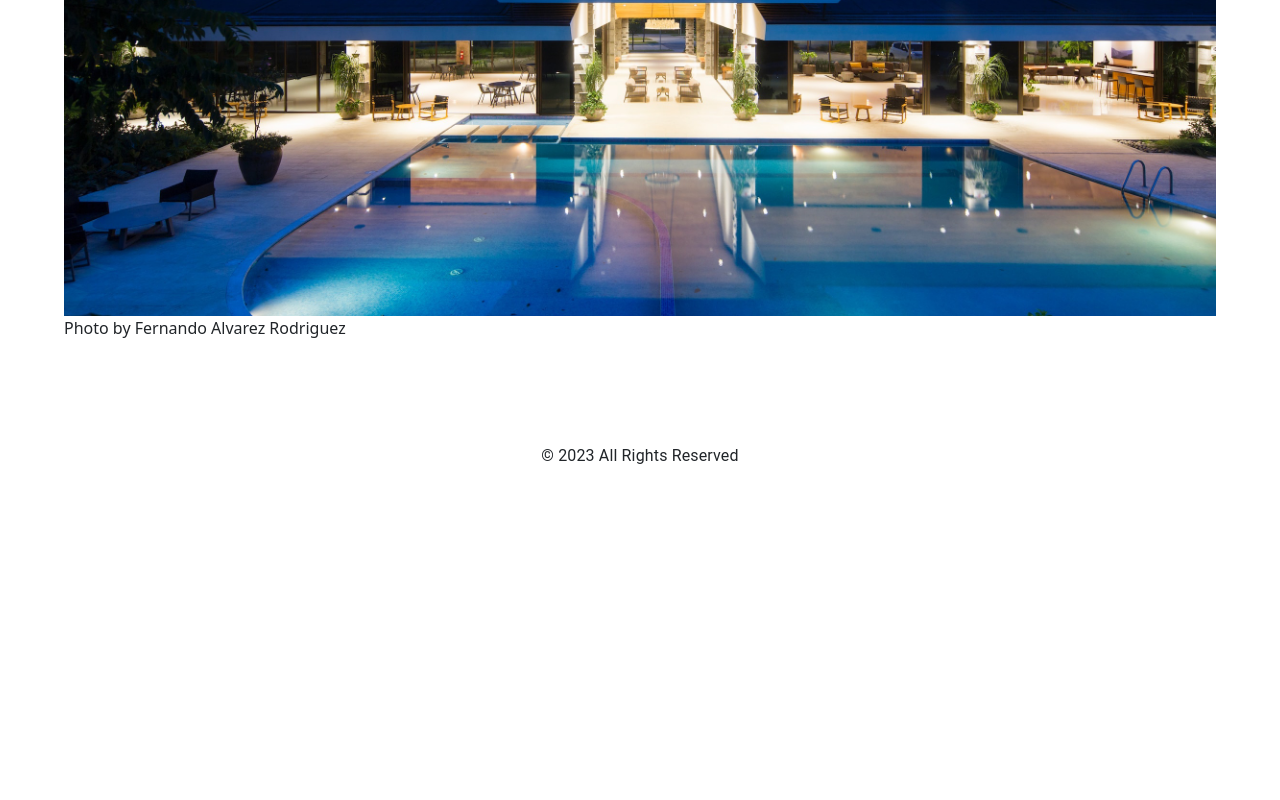
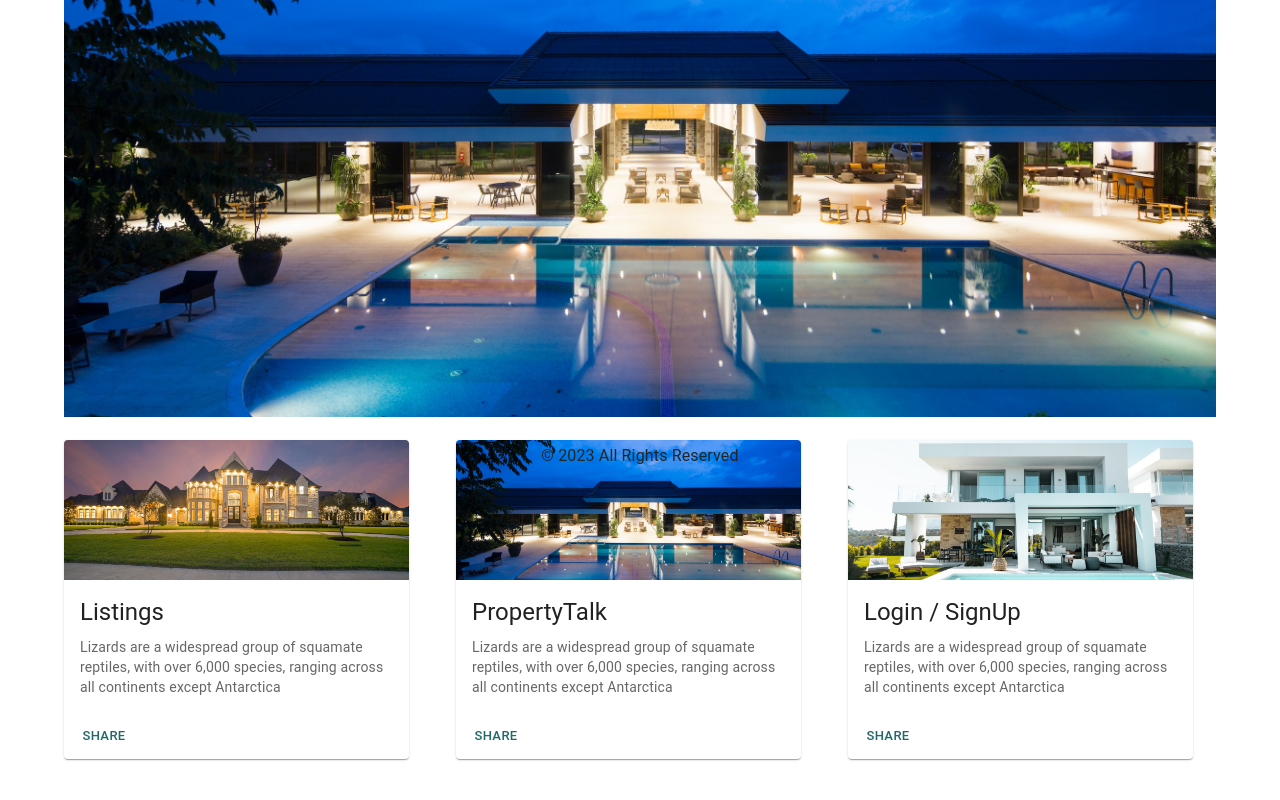
Before and after one commit to darvinmarte/real-estate-app, a React (Vite) app in the folder client/: page / in a window 1280 px wide. Shown: the part 332-1132 px from the top of the page. Before the commit the page ends 800 px from the top, so only its background shows below. Built offline with nearby package versions, Linux system fonts and the light colour scheme.

Commit message:
added cards on homepage

```diff
--- a/client/src/components/Footer/footer.css
+++ b/client/src/components/Footer/footer.css
@@ -3,6 +3,5 @@
     left: 0;
     bottom: 0;
     width: 100%;
-    padding-top: 5%;
     /* text-align: center; */
 }
--- a/client/src/pages/Home.jsx
+++ b/client/src/pages/Home.jsx
@@ -1,7 +1,9 @@
 import { useState, useEffect } from 'react';
 import "./pages.css"
 
-import { Typography, Container } from "@mui/material";
+import ImageOne from "../assets/images/photo1.jpg"
+
+import { Typography, Container, Card, CardContent, CardMedia, Button, CardActionArea, CardActions, Grid } from "@mui/material";
 
 //images provided from unsplash.com
 const images = ['./src/assets/images/photo1.jpg', './src/assets/images/photo2.jpg', './src/assets/images/photo3.jpg']
@@ -21,14 +23,99 @@ const Home = () => {
 
   return (
     <main>
-      <Container>
-      <div className="justify-center homepageContainer">
-        <img src={images[currentIndex]} alt={`Image ${currentIndex + 1}`} className ="hero-image"/>
-        <div className="text">{texts[currentIndex]}</div>
-        <Typography className="textOver" variant="h6">Welcome to PropertyPulse where you find your next home and learn all about it!</Typography>
-      </div>
+      <Container style={{paddingBottom: "4%"}}>
+        <Typography className="welcomeText" variant="h6" style={{marginTop: "2%"}}>Welcome to PropertyPulse where you find your next home and learn all about it!</Typography>
+        <div className="justify-center homepageContainer">
+          <img src={images[currentIndex]} alt={`Image ${currentIndex + 1}`} className="hero-image" />
 
+          {/* <div className="text">{texts[currentIndex]}</div> */}
+          {/* <Typography className="textOver" variant="h6">Welcome to PropertyPulse where you find your next home and learn all about it!</Typography> */}
+        </div>
+        <Grid container spacing={{ xs: 2, md: 3 }} columns={{ xs: 4, sm: 8, md: 12 }}>
+          <Grid item xs={2} sm={4} md={4}>
+            <Card sx={{ maxWidth: 345 }}>
+              <CardActionArea>
+                <CardMedia
+                  component="img"
+                  height="140"
+                  image="../src/assets/images/photo1.jpg"
+                  alt="green iguana"
+                />
+                <CardContent>
+                  <Typography gutterBottom variant="h5" component="div">
+                    Listings
+                  </Typography>
+                  <Typography variant="body2" color="text.secondary">
+                    Lizards are a widespread group of squamate reptiles, with over 6,000
+                    species, ranging across all continents except Antarctica
+                  </Typography>
+                </CardContent>
+              </CardActionArea>
+              <CardActions>
+                <Button size="small" color="primary">
+                  Share
+                </Button>
+              </CardActions>
+            </Card>
+          </Grid>
+
+          <Grid item xs={2} sm={4} md={4}>
+            <Card sx={{ maxWidth: 345 }}>
+              <CardActionArea>
+                <CardMedia
+                  component="img"
+                  height="140"
+                  image="../src/assets/images/photo2.jpg"
+                  alt="green iguana"
+                />
+                <CardContent>
+                  <Typography gutterBottom variant="h5" component="div">
+                    PropertyTalk
+                  </Typography>
+                  <Typography variant="body2" color="text.secondary">
+                    Lizards are a widespread group of squamate reptiles, with over 6,000
+                    species, ranging across all continents except Antarctica
+                  </Typography>
+                </CardContent>
+              </CardActionArea>
+              <CardActions>
+                <Button size="small" color="primary">
+                  Share
+                </Button>
+              </CardActions>
+            </Card>
+          </Grid>
+
+          <Grid item xs={2} sm={4} md={4}>
+            <Card sx={{ maxWidth: 345 }}>
+              <CardActionArea>
+                <CardMedia
+                  component="img"
+                  height="140"
+                  image="../src/assets/images/photo3.jpg"
+                  alt="green iguana"
+                />
+                <CardContent>
+                  <Typography gutterBottom variant="h5" component="div">
+                    Login / SignUp
+                  </Typography>
+                  <Typography variant="body2" color="text.secondary">
+                    Lizards are a widespread group of squamate reptiles, with over 6,000
+                    species, ranging across all continents except Antarctica
+                  </Typography>
+                </CardContent>
+              </CardActionArea>
+              <CardActions>
+                <Button size="small" color="primary">
+                  Share
+                </Button>
+              </CardActions>
+            </Card>
+          </Grid>
+        </Grid>
       </Container>
+
+
     </main>
   );
 };
--- a/client/src/pages/pages.css
+++ b/client/src/pages/pages.css
@@ -10,6 +10,8 @@
     position: relative;
     width: 100%;
     height: 100%;
+    margin-bottom: 2%;
+    background-color: #21686936;
 }
 
 .textOver {
@@ -25,3 +27,11 @@
     /* font-size: 5rem; */
     text-align: center;
 }
+
+.welcomeText{
+    background-color: #216869bd;
+        color: white;
+        padding: 2%;
+        /* font-size: 10rem; */
+        text-align: center;
+}
```
